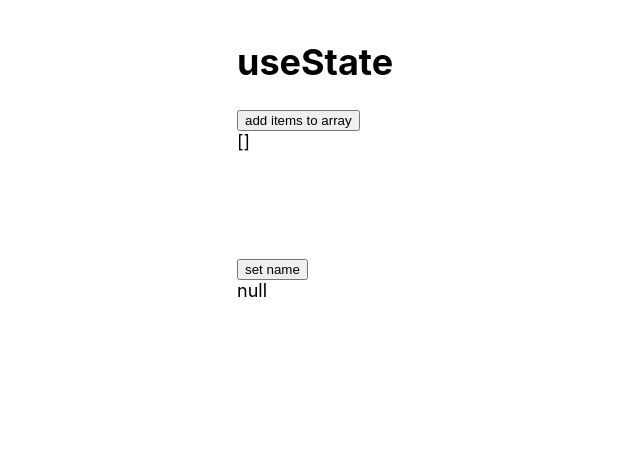
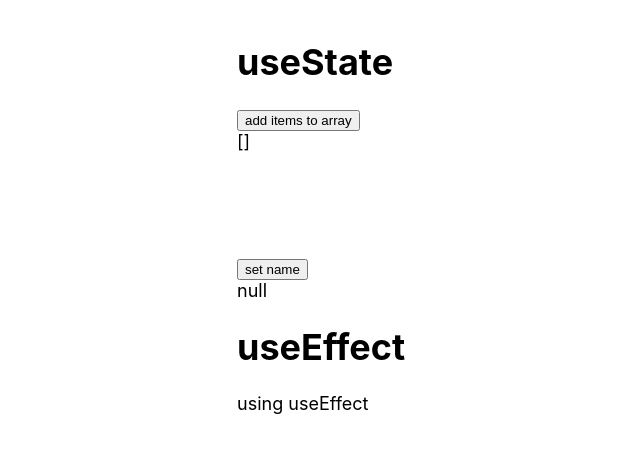
Before and after one commit to sominupadhyaya/ts-hooks, a React (Create React App) app: page / in a window 1280 px wide. Shown: the top 452 px of the page, without its empty margins (3-643 px from the left). Built offline with nearby package versions, Linux system fonts and the light colour scheme.

Commit message:
start useEffect

```diff
--- a/src/components/App.tsx
+++ b/src/components/App.tsx
@@ -1,4 +1,5 @@
 import UseStateComp from "./UseStateComp";
+import UseEffectComp from './UseEffectComp'
 function App() {
   return (
     <>
@@ -7,6 +8,10 @@ function App() {
       useState
      </h1>
      <UseStateComp/>
+     <h1>
+      useEffect
+    </h1>
+    <UseEffectComp/>
      </div>
     </>
   );
--- /dev/null
+++ b/src/components/UseEffectComp.tsx
@@ -0,0 +1,14 @@
+import { useEffect } from "react";
+
+
+const UseEffectComp = () =>{
+    return(
+        <>
+        <div>
+        using useEffect
+        </div>
+        </>
+    )
+}
+
+export default UseEffectComp
--- a/src/components/UseStateComp.tsx
+++ b/src/components/UseStateComp.tsx
@@ -1,5 +1,4 @@
 import {useState } from 'react'
-
 
 const UseStateComp = () =>{
     const [arr, arrSet] = useState<number[]>([])
@@ -15,6 +14,7 @@ const UseStateComp = () =>{
             <button onClick={() => nameSet("somin")}>set name</button>
             <div>{JSON.stringify(name)}</div>
         </div>
+
     </>
     )
 }
```
